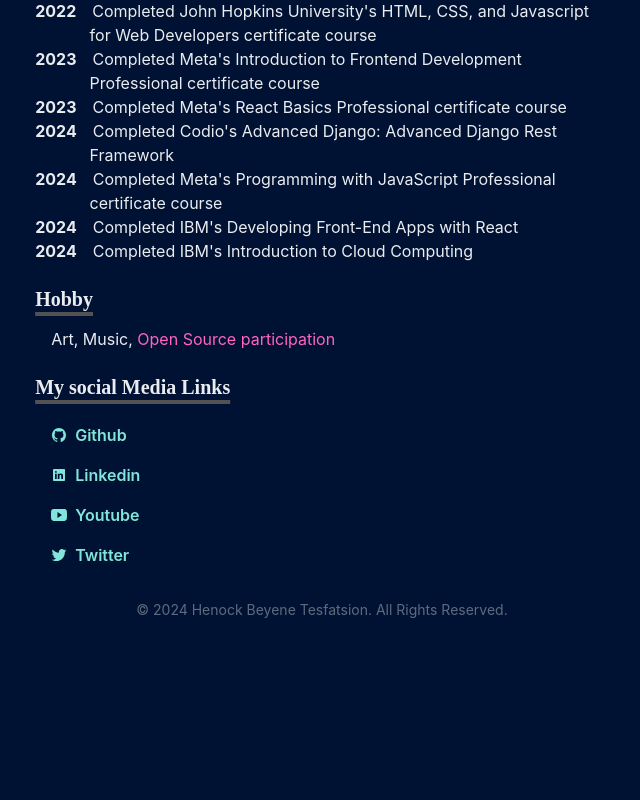
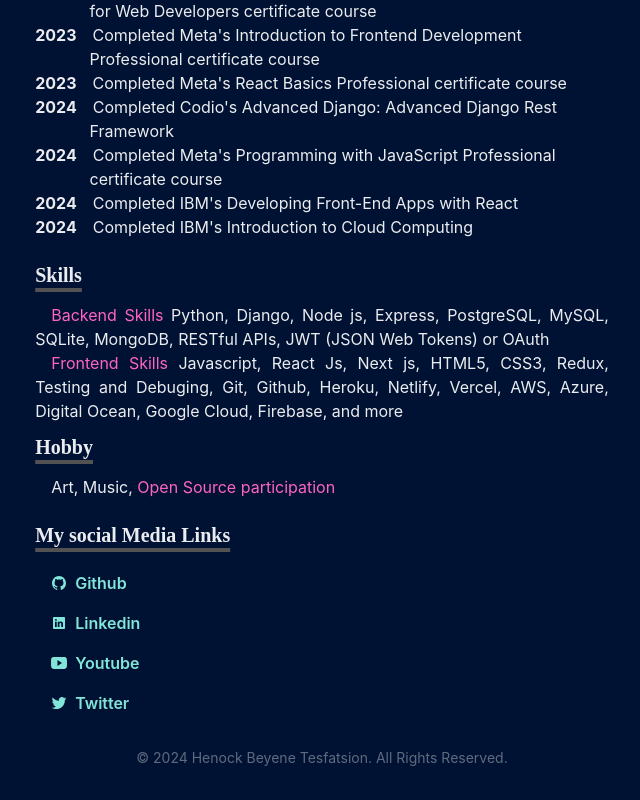
Before and after one commit to Henoker/HenokerWebsite, a Next.js app: page / in a window 1280 px wide. Shown: the part 1255-2055 px from the top of the page, without its empty margins (318-958 px from the left). Before the commit the page ends 1907 px from the top, so only its background shows below. Built offline with nearby package versions, Linux system fonts and the light colour scheme.

Commit message:
feat: add skills section on index page

```diff
--- a/pages/index.js
+++ b/pages/index.js
@@ -73,9 +73,7 @@
           freelance work to excel in the tech industry. I am a Full Stack Software and Web Developer specializing
            in Python and Javascript programming. I have hands-on experience with a variety of frameworks
            including Django, React JS, Next.js, and Express, as well as databases like PostgreSQL and MongoDB.
-           Eager to contribute to innovative projects and collaborate with dynamic teams, I am particularly
-           drawn to opportunities that allow me to utilize my preferred tech tools, Python, React/Next.js, and
-           Docker. In my spare time, I enjoy DIY projects, gaming, and building my own innovative tech projects.
+           Eager to contribute to innovative projects and collaborate with dynamic teams. In my spare time, I enjoy DIY projects, gaming, and building my own innovative tech projects.
           </Paragraph>
           <Box align="center" my={4}>
             <NextLink href="/works">
@@ -154,6 +152,19 @@
           </BioSection>
         </Section>
         <Section delay={0.3}>
+        <Heading as="h3" variant="section-title">
+            Skills
+          </Heading>
+          <Paragraph>
+          <Link href="https://github.com/EddieHubCommunity">
+              Backend Skills
+          </Link>{' '} Python, Django, Node js, Express, PostgreSQL, MySQL, SQLite, MongoDB, RESTful APIs,  JWT (JSON Web Tokens) or OAuth
+          </Paragraph>
+          <Paragraph>
+          <Link href="https://github.com/EddieHubCommunity">
+              Frontend Skills
+          </Link>{' '} Javascript, React Js, Next js, HTML5, CSS3, Redux, Testing and Debuging, Git, Github, Heroku, Netlify, Vercel, AWS, Azure, Digital Ocean, Google Cloud, Firebase, and more
+          </Paragraph>
           <Heading as="h3" variant="section-title">
             Hobby
           </Heading>
--- a/pages/posts/tale.js
+++ b/pages/posts/tale.js
@@ -151,7 +151,7 @@
         </ListItem>
         <ListItem>
           <Text bgGradient="linear(to-l, #7928CA, #FF0080)" bgClip="text" fontSize="2xl" fontWeight="extrabold">
-          Control Flow:</Text>  WBoth languages support similar control flow structures, including loops and
+          Control Flow:</Text> Both languages support similar control flow structures, including loops and
           conditionals. For example, the while loop behaves similarly in both Python and JavaScript, executing
           its body until the condition becomes false.
         </ListItem>
```
